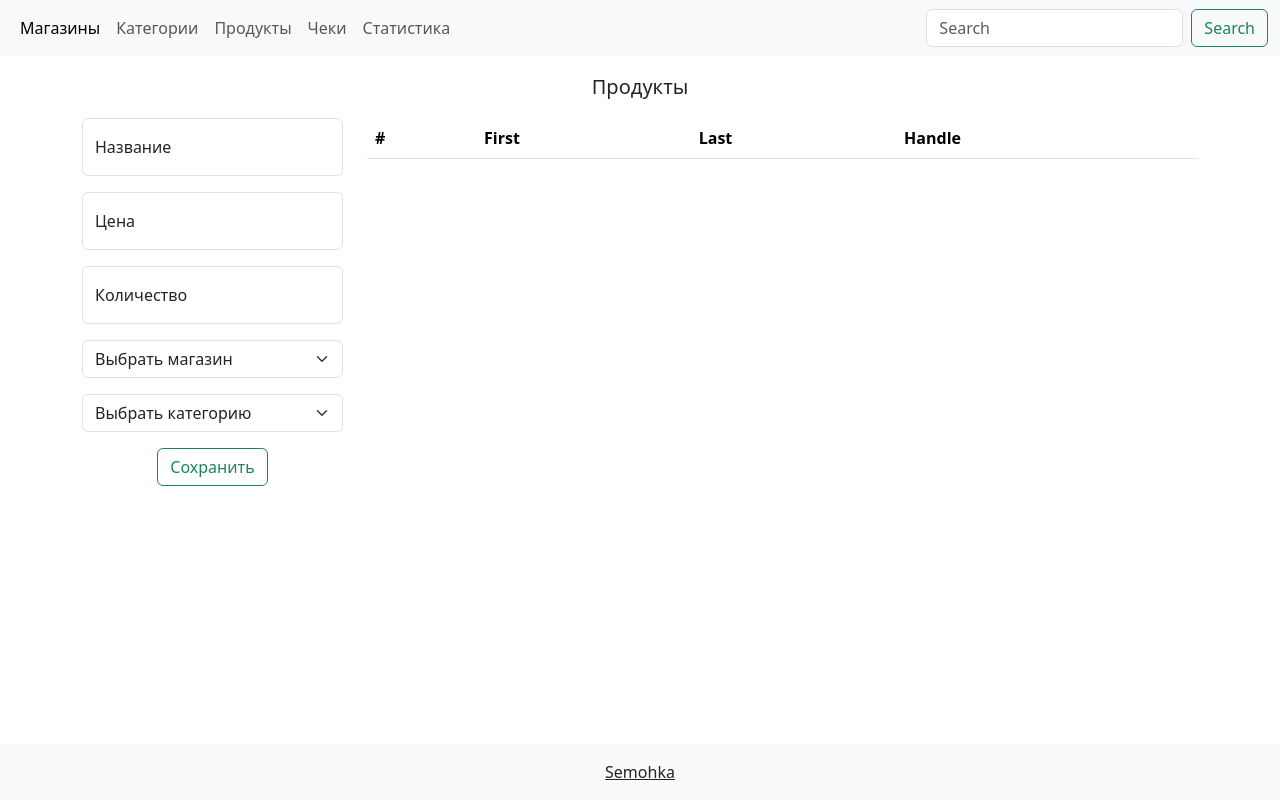
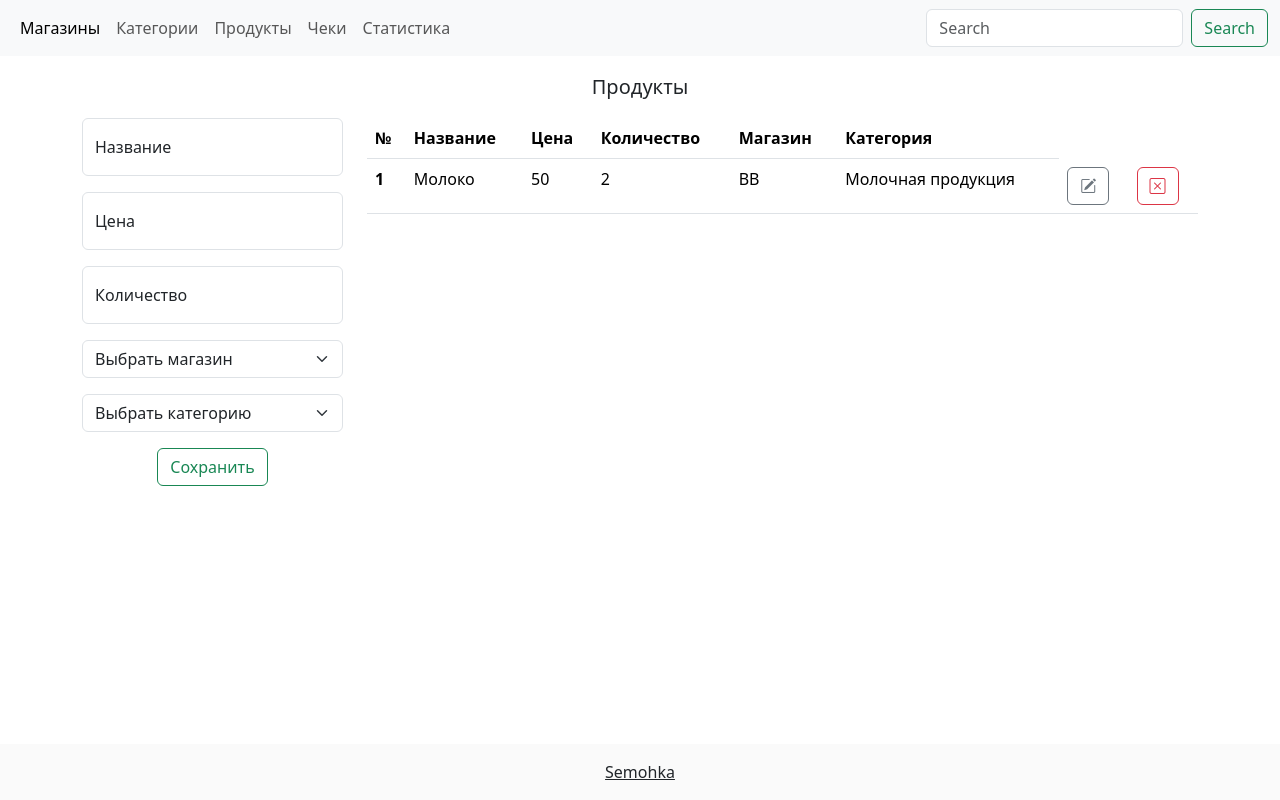
Before and after one commit to semohka/MoneyControlAngular, an Angular app: page /product in a window 1280 px wide. Built offline with nearby package versions, Linux system fonts and the light colour scheme.

Commit message:
Удаление продуктов

```diff
--- a/src/app/product/product.component.html
+++ b/src/app/product/product.component.html
@@ -33,26 +33,31 @@
     <table class="table table-hover">
       <thead>
       <tr>
-        <th scope="col">#</th>
-        <th scope="col">First</th>
-        <th scope="col">Last</th>
-        <th scope="col">Handle</th>
+        <th scope="col">№</th>
+        <th scope="col">Название</th>
+        <th scope="col">Цена</th>
+        <th scope="col">Количество</th>
+        <th scope="col">Магазин</th>
+        <th scope="col">Категория</th>
       </tr>
       </thead>
       <tbody>
-      <!--      <tr *ngFor="let category of categories; index as i">-->
-      <!--        <th scope="row">{{ i+1 }}</th>-->
-      <!--        <td colspan="2">{{ category.name }}</td>-->
-      <!--        <td><button type="button" class="btn btn-outline-secondary"><i class="bi bi-pencil-square"></i></button></td>-->
-      <!--        <td><button type="button" class="btn btn-outline-danger"><i class="bi bi-x-square"></i></button>-->
-      <!--        </td>-->
-      <!--      </tr>-->
-      <!--      <tr>-->
-      <!--        <th scope="row">1</th>-->
-      <!--        <td>Mark</td>-->
-      <!--        <td>Otto</td>-->
-      <!--        <td>mdo</td>-->
-      <!--      </tr>-->
+      <tr *ngFor="let product of products; index as i">
+        <th scope="row">{{ i + 1 }}</th>
+        <td>{{ product.name }}</td>
+        <td>{{ product.price }}</td>
+        <td>{{ product.count }}</td>
+        <td>{{ product.shop }}</td>
+        <td>{{ product.category }}</td>
+        <td>
+          <button type="button" class="btn btn-outline-secondary" (click)="edit()"><i class="bi bi-pencil-square"></i>
+          </button>
+        </td>
+        <td>
+          <button type="button" class="btn btn-outline-danger" (click)="remove(product)"><i class="bi bi-x-square"></i>
+          </button>
+        </td>
+      </tr>
       </tbody>
     </table>
   </div>
--- a/src/app/product/product.component.ts
+++ b/src/app/product/product.component.ts
@@ -1,5 +1,5 @@
 import {Component} from '@angular/core';
-import {products} from '../products';
+import {Product, products} from '../products';
 
 @Component({
   selector: 'app-product',
@@ -10,11 +10,35 @@ export class ProductComponent {
 
   products = [...products];
 
-  addProduct(name: string, price: number, category: string, image: string, count: number, shop: string, total_price: number) {
+  addProduct(name: string, price: number, category: string, count: number, shop: string, total_price: number) {
     this.products.unshift({
       category: category, count: count,
-      image: image, price: price, shop: shop,
+      price: price, shop: shop,
       total_price: total_price, name: name
     });
   }
+
+  editable = false;
+
+  saveProduct(name: string, price: number, category: string, count: number, shop: string, total_price: number, product: Product) {
+    if (!name) return;
+    this.editable = false;
+    product.name = name;
+    product.count = count;
+    product.price = price;
+    product.shop = shop;
+    product.category = category;
+    product.total_price = total_price;
+  }
+
+  edit() {
+    this.editable = !this.editable
+  }
+
+  remove(product: Product) {
+    let index = this.products.indexOf(product);
+    this.products.splice(index, 1)
+  }
+
+
 }
--- a/src/app/products.ts
+++ b/src/app/products.ts
@@ -3,7 +3,6 @@ export interface Product {
   count: number;
   price: number;
   total_price: number;
-  image: string;
   category: string;
   shop: string;
 }
@@ -15,7 +14,6 @@ export const products: Product[] = [
     count: 2,
     price: 50,
     total_price: 100,
-    image: '',
     category: 'Молочная продукция',
     shop: 'ВВ',
   },
```
